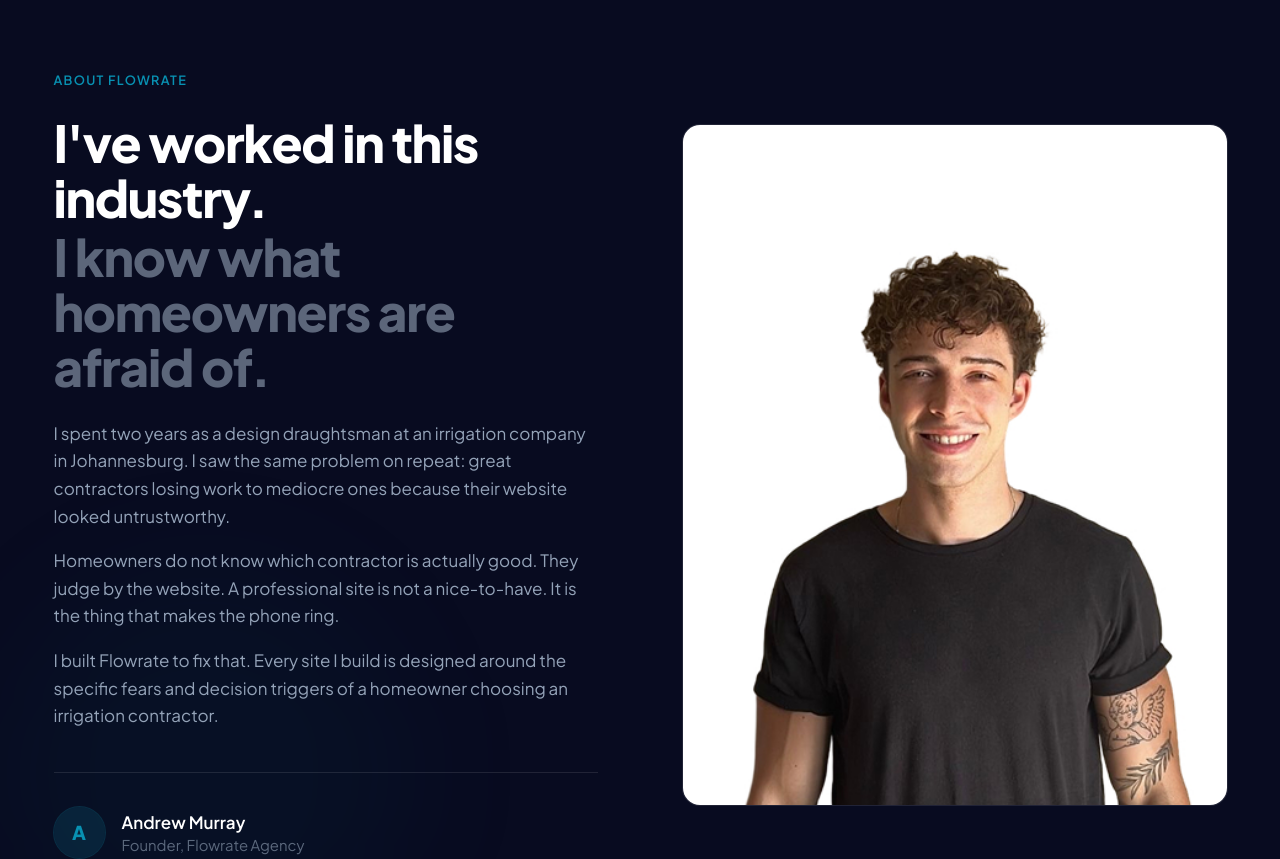
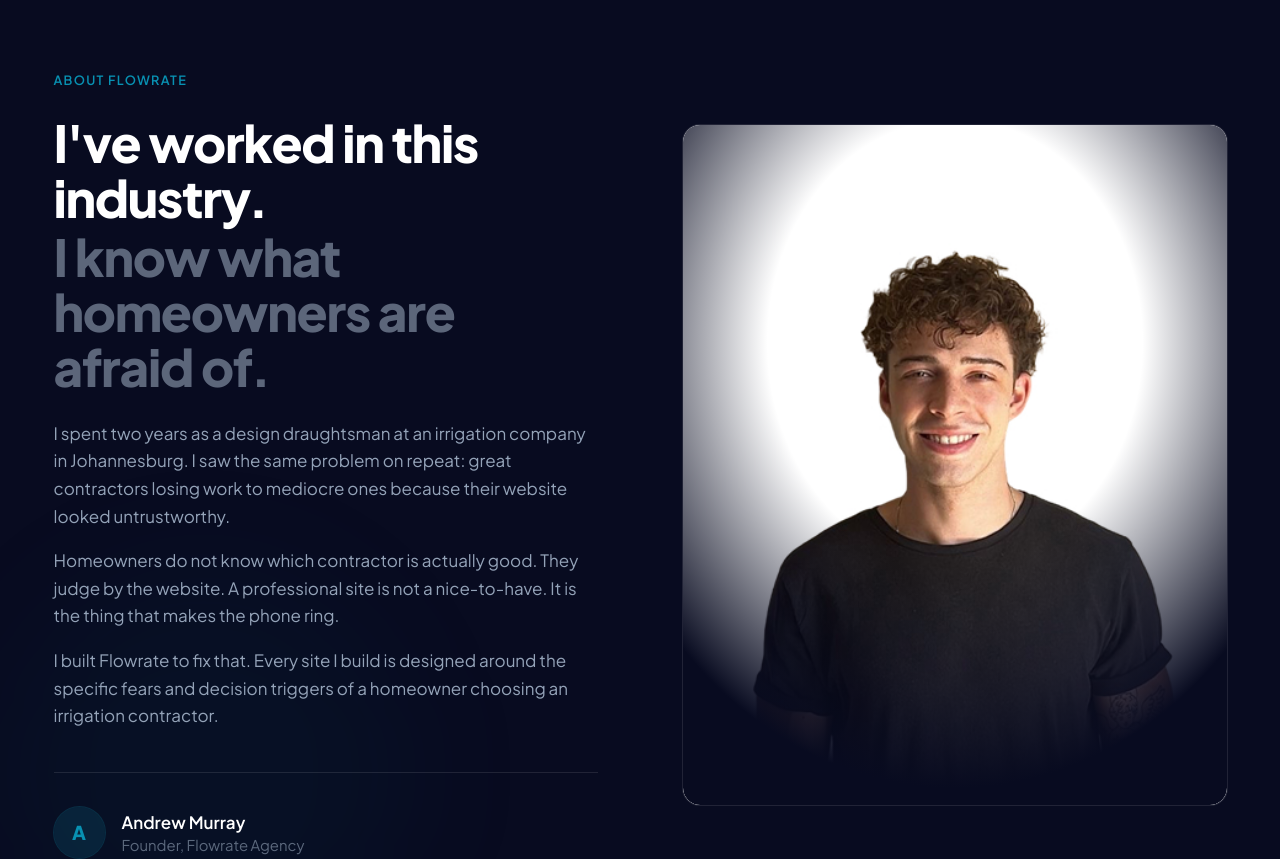
Before and after one commit to boopiekadoopie/flowrate-website, a Next.js app: page / in a window 1280 px wide. Shown: the part 3440-4299 px from the top of the page. Built offline with nearby package versions, Linux system fonts and the light colour scheme.

Commit message:
Fix white photo background clashing with dark About section
Applies a radial gradient vignette overlay on the headshot container so
the studio-white background fades into the navy section background.

Co-Authored-By: Claude Sonnet 4.6 <noreply@anthropic.com>

```diff
--- a/components/About.tsx
+++ b/components/About.tsx
@@ -48,12 +48,20 @@ export function About() {
           </div>
 
           <div className="relative">
-            <div className="aspect-[4/5] rounded-2xl overflow-hidden ring-1 ring-white/10">
+            <div className="aspect-[4/5] rounded-2xl overflow-hidden ring-1 ring-white/10 relative bg-navy">
               {/* eslint-disable-next-line @next/next/no-img-element */}
               <img
                 src="/andrew.jpg"
                 alt="Andrew Murray, Founder of Flowrate Agency"
                 className="w-full h-full object-cover object-top"
+              />
+              {/* Vignette to blend white photo bg into the dark section */}
+              <div
+                className="absolute inset-0 pointer-events-none rounded-2xl"
+                style={{
+                  background:
+                    "radial-gradient(ellipse 82% 78% at 50% 32%, transparent 42%, #080B20 84%)",
+                }}
               />
             </div>
             <div className="absolute -bottom-3 -right-3 w-20 h-20 bg-gold/10 rounded-xl -z-10 hidden lg:block" />
```
